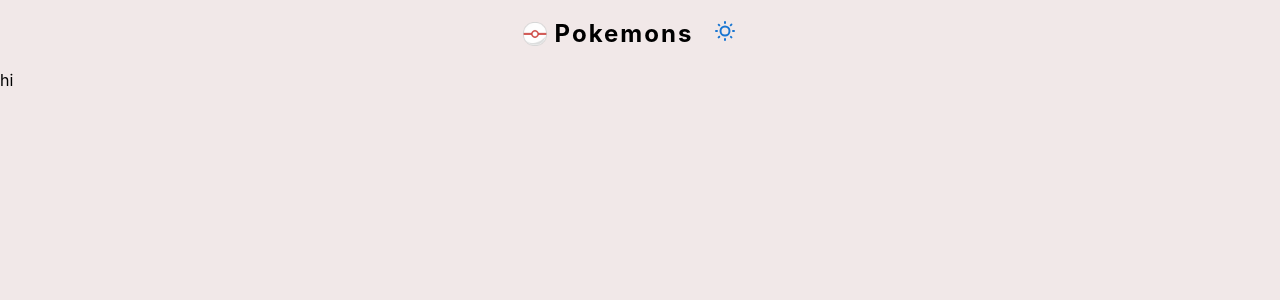
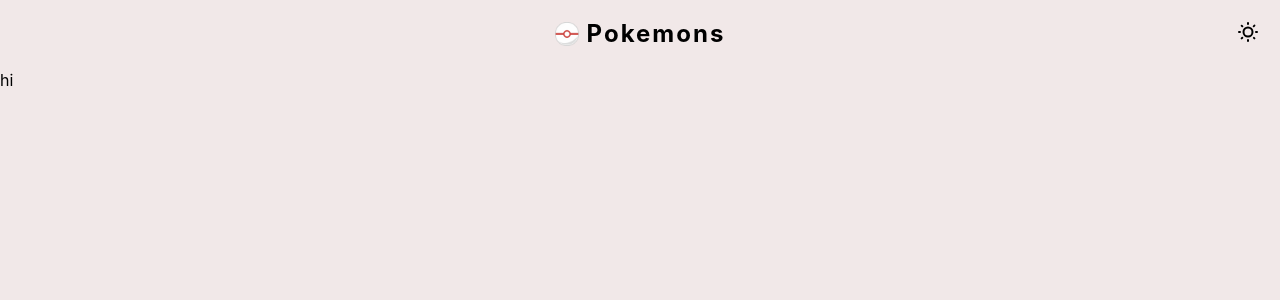
Before and after one commit to IzzaSuni/pokemon, a React (Vite) app: page /list in a window 1280 px wide. Shown: the top 300 px of the page. Built offline with nearby package versions, Linux system fonts and the light colour scheme; a web font is replaced by a local one; what react-animations would draw is missing.

Commit message:
button theme pos

```diff
--- a/src/layout/navbar/index.tsx
+++ b/src/layout/navbar/index.tsx
@@ -30,9 +30,13 @@ export default function Navbar() {
       </FlexBox>
       <Button
         onClick={() => toggleTheme()}
-        position="absolute"
-        right={0}
-        sx={{ borderRadius: "100%", aspectRatio: 1 / 1 }}
+        size="small"
+        sx={{
+          borderRadius: "100%",
+          position: "absolute",
+          right: 0,
+          color: "inherit",
+        }}
       >
         <Typography>
           {theme === Theme.dark ? <UilMoon /> : <UilSun />}{" "}
```
